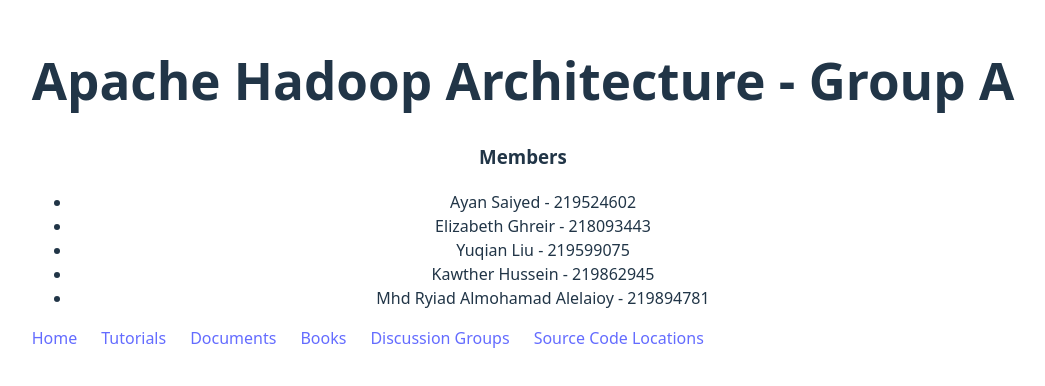
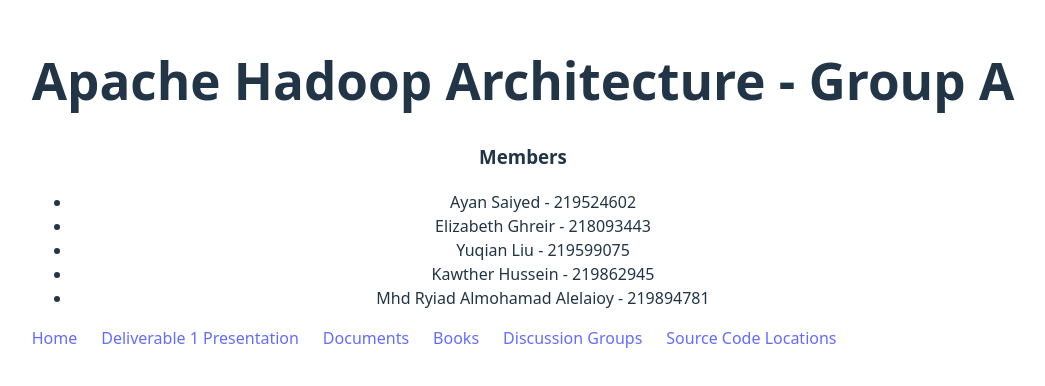
Before and after one commit to ElizabethGhreir/ElizabethGhreir.github.io, a React (Vite) app in the folder ApacheHadoopArchitecture/: page / in a window 1280 px wide. Shown: the part 208-594 px from the top of the page, without its empty margins (117-1162 px from the left). Built offline with nearby package versions, Linux system fonts and the light colour scheme.

Commit message:
add presentation

```diff
--- a/ApacheHadoopArchitecture/src/App.jsx
+++ b/ApacheHadoopArchitecture/src/App.jsx
@@ -26,7 +26,7 @@
               <a href="">Home</a>
             </li>
             <li>
-              <a href="#tutorials">Tutorials</a>
+              <a href="https://docs.google.com/presentation/d/1qRyzY7-mWz3ZqF0fqglUA3hc0tuYwHXMAR4Rq3E8VkU/edit?usp=sharing">Deliverable 1 Presentation</a>
             </li>
             <li>
               <a href="#documents">Documents</a>
```
